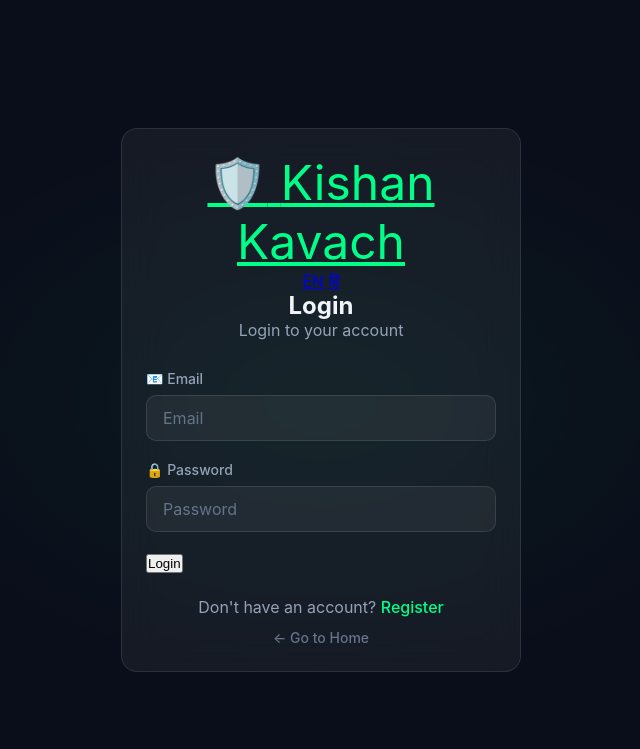
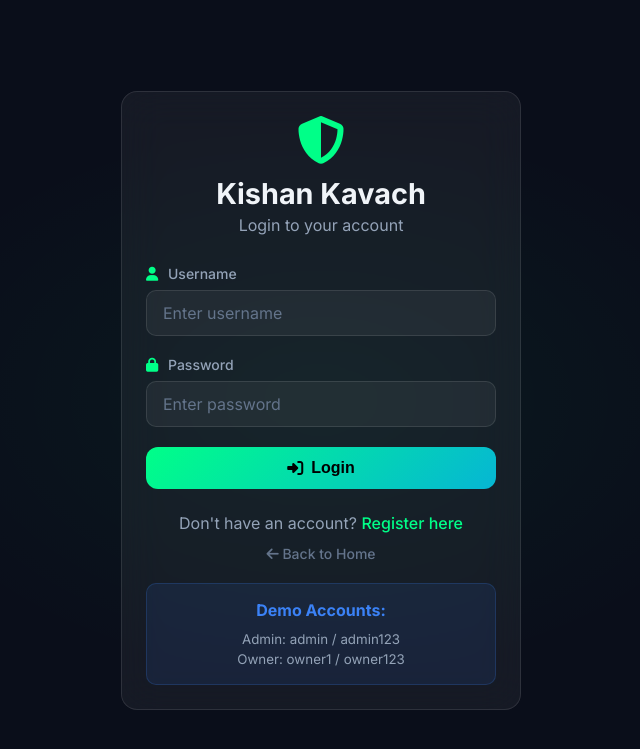
Before and after one commit to ankit18006/Kishan-Kavach, a Flask app: page /login in a window 1280 px wide. Shown: the top 749 px of the page, without its empty margins (319-959 px from the left). Run offline with Flask 3, Linux system fonts and the light colour scheme.

Commit message:
Update login.html

```diff
--- a/templates/login.html
+++ b/templates/login.html
@@ -1,55 +1,56 @@
 <!DOCTYPE html>
-<html lang="{{ lang }}">
+<html lang="en">
 <head>
     <meta charset="UTF-8">
     <meta name="viewport" content="width=device-width, initial-scale=1.0">
-    <title>{{ t.login }} - Kishan Kavach</title>
-    <link rel="preconnect" href="https://fonts.googleapis.com">
-    <link href="https://fonts.googleapis.com/css2?family=Poppins:wght@300;400;500;600;700&display=swap" rel="stylesheet">
-    <link rel="stylesheet" href="{{ url_for('static', filename='style.css') }}">
+    <title>Login - Kishan Kavach</title>
+    <link rel="stylesheet" href="/static/style.css">
+    <link href="https://fonts.googleapis.com/css2?family=Inter:wght@300;400;500;600;700&display=swap" rel="stylesheet">
+    <link rel="stylesheet" href="https://cdnjs.cloudflare.com/ajax/libs/font-awesome/6.4.0/css/all.min.css">
 </head>
 <body class="auth-page">
     <div class="auth-container">
-        <div class="auth-bg-effects">
-            <div class="hero-glow glow-1"></div>
-            <div class="hero-glow glow-2"></div>
-        </div>
-        <div class="auth-card glass-card fade-up">
+        <div class="auth-card glass-card">
             <div class="auth-header">
-                <a href="/" class="auth-logo">
-                    <span class="logo-icon">🛡️</span>
-                    <span class="logo-text">Kishan <span class="gradient-text">Kavach</span></span>
-                </a>
-                <div class="lang-switch auth-lang">
-                    <a href="{{ url_for('set_language', lang='en') }}" class="lang-btn {% if lang == 'en' %}active{% endif %}">EN</a>
-                    <a href="{{ url_for('set_language', lang='hi') }}" class="lang-btn {% if lang == 'hi' %}active{% endif %}">हिं</a>
-                </div>
-                <h2>{{ t.login }}</h2>
-                <p>{{ t.login_to_account }}</p>
+                <i class="fas fa-shield-alt auth-logo"></i>
+                <h1>Kishan Kavach</h1>
+                <p>Login to your account</p>
             </div>
 
             {% with messages = get_flashed_messages(with_categories=true) %}
             {% if messages %}
             {% for category, message in messages %}
-            <div class="alert alert-{{ category }}">{{ message }}</div>
+            <div class="flash-message flash-{{ category }}">
+                <i class="fas fa-{% if category == 'error' %}exclamation-circle{% elif category == 'success' %}check-circle{% else %}info-circle{% endif %}"></i>
+                {{ message }}
+            </div>
             {% endfor %}
             {% endif %}
             {% endwith %}
 
             <form method="POST" class="auth-form">
                 <div class="form-group">
-                    <label for="email">📧 {{ t.email }}</label>
-                    <input type="email" id="email" name="email" placeholder="{{ t.email }}" required>
+                    <label><i class="fas fa-user"></i> Username</label>
+                    <input type="text" name="username" required placeholder="Enter username" autocomplete="username">
                 </div>
                 <div class="form-group">
-                    <label for="password">🔒 {{ t.password }}</label>
-                    <input type="password" id="password" name="password" placeholder="{{ t.password }}" required>
+                    <label><i class="fas fa-lock"></i> Password</label>
+                    <input type="password" name="password" required placeholder="Enter password" autocomplete="current-password">
                 </div>
-                <button type="submit" class="btn btn-gradient btn-full">{{ t.login }}</button>
+                <button type="submit" class="btn-submit btn-glow">
+                    <i class="fas fa-sign-in-alt"></i> Login
+                </button>
             </form>
+
             <div class="auth-footer">
-                <p>{{ t.no_account }} <a href="{{ url_for('register') }}" class="gradient-text">{{ t.register }}</a></p>
-                <a href="/" class="back-link">← {{ t.go_home }}</a>
+                <p>Don't have an account? <a href="/register">Register here</a></p>
+                <a href="/" class="back-link"><i class="fas fa-arrow-left"></i> Back to Home</a>
+            </div>
+
+            <div class="demo-accounts">
+                <p><strong>Demo Accounts:</strong></p>
+                <small>Admin: admin / admin123</small><br>
+                <small>Owner: owner1 / owner123</small>
             </div>
         </div>
     </div>
```
